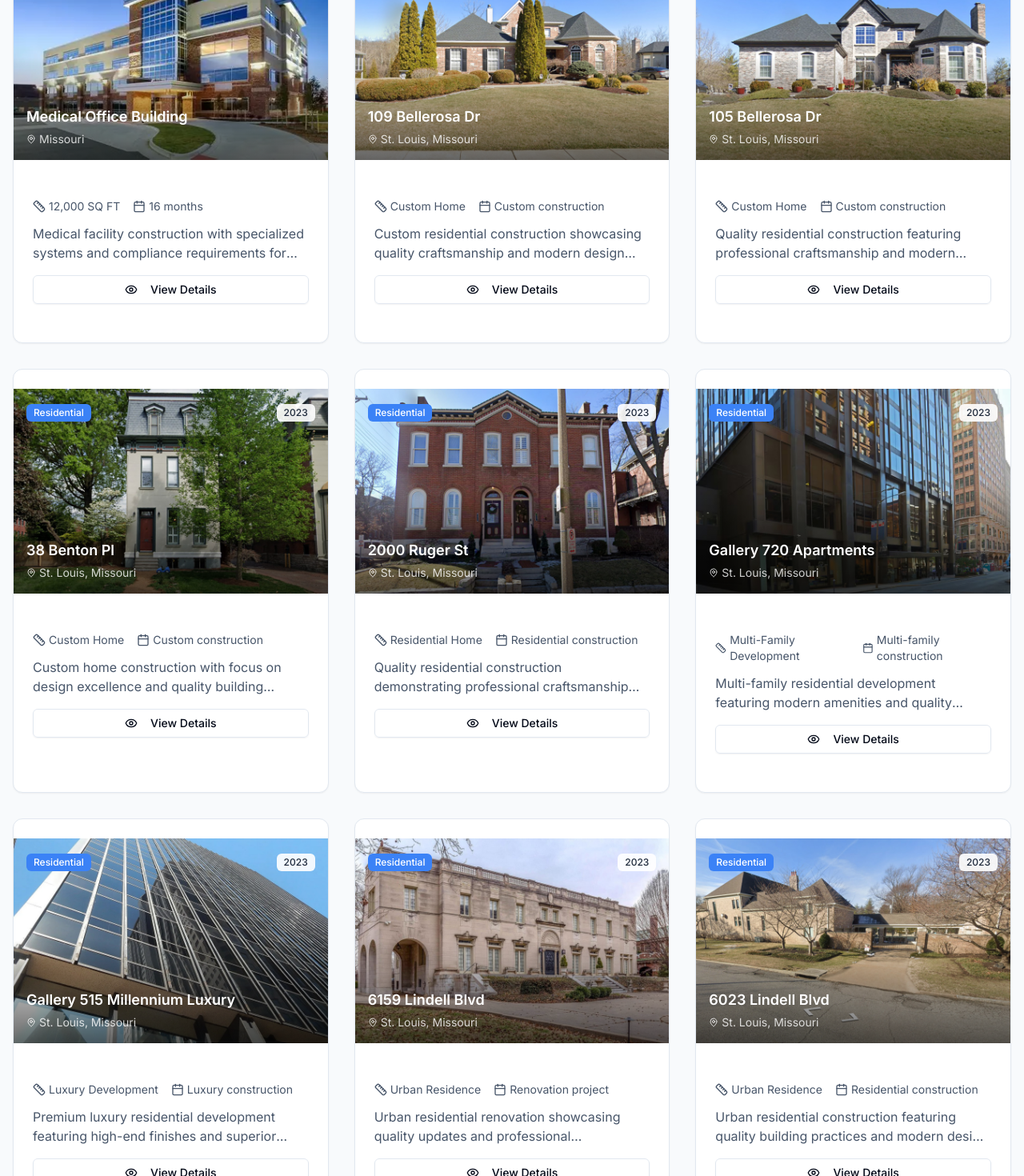
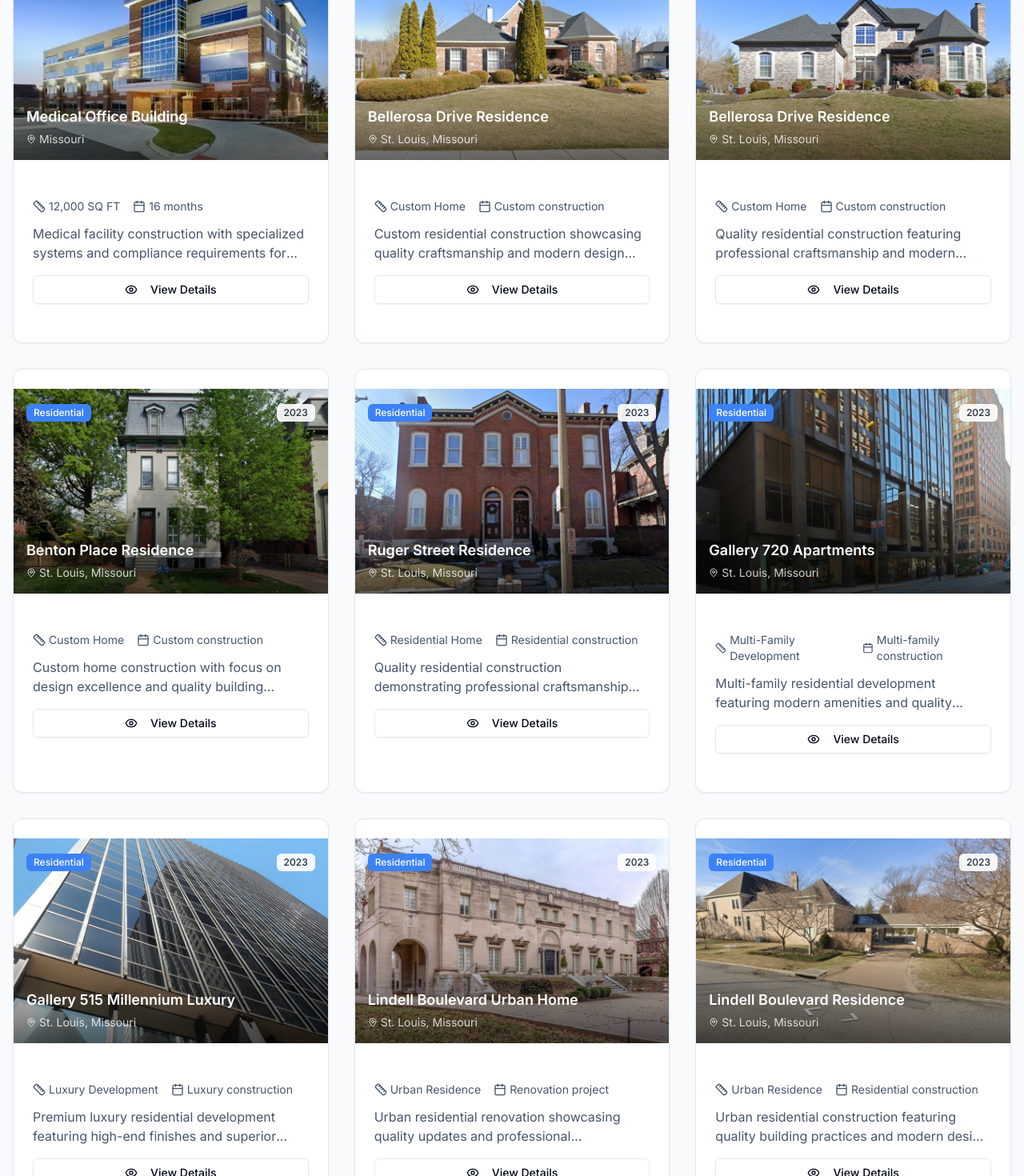
Before and after one commit to aTrapDeer/jasonleonard-construction, a Next.js app: page /projects in a window 1280 px wide. Shown: the part 1260-2730 px from the top of the page at 80% size. Built offline with nearby package versions, Linux system fonts and the light colour scheme.

Commit message:
removing address locations of homes

```diff
--- a/app/projects/page.tsx
+++ b/app/projects/page.tsx
@@ -163,7 +163,7 @@ const projects = [
   // New Residential Properties
   {
     id: 7,
-    title: "109 Bellerosa Dr",
+    title: "Bellerosa Drive Residence",
     category: "Residential",
     market: "Custom Homes",
     location: "St. Louis, Missouri",
@@ -194,12 +194,12 @@ const projects = [
     testimonial: {
       quote: "Taylor Leonard Corp built our home with incredible attention to detail and quality throughout.",
       author: "Homeowner",
-      role: "109 Bellerosa Dr",
+      role: "Bellerosa Drive Residence",
     },
   },
   {
     id: 8,
-    title: "105 Bellerosa Dr",
+    title: "Bellerosa Drive Residence",
     category: "Residential",
     market: "Custom Homes",
     location: "St. Louis, Missouri",
@@ -230,12 +230,12 @@ const projects = [
     testimonial: {
       quote: "The quality of construction and attention to detail exceeded our expectations.",
       author: "Homeowner",
-      role: "105 Bellerosa Dr",
+      role: "Bellerosa Drive Home",
     },
   },
   {
     id: 9,
-    title: "38 Benton Pl",
+    title: "Benton Place Residence",
     category: "Residential",
     market: "Custom Homes",
     location: "St. Louis, Missouri",
@@ -266,12 +266,12 @@ const projects = [
     testimonial: {
       quote: "Taylor Leonard Corp delivered exactly what we envisioned with exceptional quality throughout.",
       author: "Homeowner",
-      role: "38 Benton Pl",
+      role: "Benton Place Residence",
     },
   },
   {
     id: 10,
-    title: "2000 Ruger St",
+    title: "Ruger Street Residence",
     category: "Residential",
     market: "Custom Homes",
     location: "St. Louis, Missouri",
@@ -302,7 +302,7 @@ const projects = [
     testimonial: {
       quote: "Professional service and quality construction made this project a success.",
       author: "Homeowner",
-      role: "2000 Ruger St",
+      role: "Ruger Street Home",
     },
   },
   {
@@ -379,7 +379,7 @@ const projects = [
   },
   {
     id: 13,
-    title: "6159 Lindell Blvd",
+    title: "Lindell Boulevard Urban Home",
     category: "Residential",
     market: "Urban Homes",
     location: "St. Louis, Missouri",
@@ -410,12 +410,12 @@ const projects = [
     testimonial: {
       quote: "The renovation transformed our home while maintaining its character and charm.",
       author: "Homeowner",
-      role: "6159 Lindell Blvd",
+      role: "Lindell Boulevard Residence",
     },
   },
   {
     id: 14,
-    title: "6023 Lindell Blvd",
+    title: "Lindell Boulevard Residence",
     category: "Residential",
     market: "Urban Homes",
     location: "St. Louis, Missouri",
@@ -446,7 +446,7 @@ const projects = [
     testimonial: {
       quote: "Professional construction and quality work throughout the entire project.",
       author: "Homeowner",
-      role: "6023 Lindell Blvd",
+      role: "Lindell Boulevard Home",
     },
   },
   // New Commercial Properties
@@ -488,7 +488,7 @@ const projects = [
   },
   {
     id: 16,
-    title: "816 S Kirkwood Rd",
+    title: "Kirkwood Road Commercial Property",
     category: "Commercial",
     market: "Commercial Development",
     location: "St. Louis, Missouri",
@@ -519,7 +519,7 @@ const projects = [
     testimonial: {
       quote: "Professional service and quality construction made this commercial project successful.",
       author: "Commercial Client",
-      role: "816 S Kirkwood Rd",
+      role: "Kirkwood Road Property",
     },
   },
   {
```
